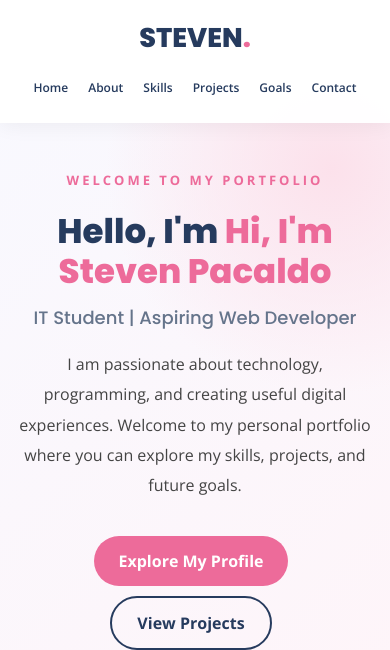
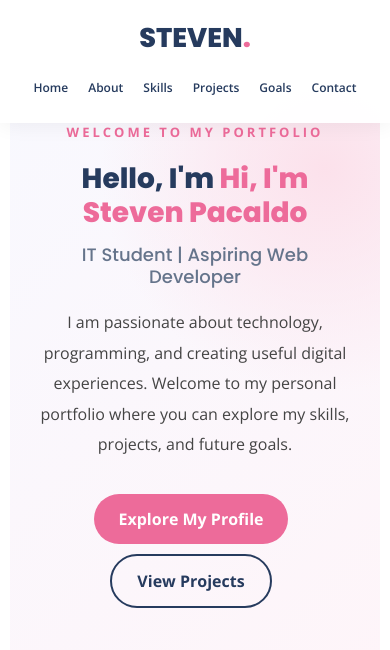
Before and after one commit to stevenpacaldo44-crypto/pacaldo-project-1, a plain HTML site: page index.html in a window 390 px wide. Shown: the top 650 px of the page. Drawn offline with nearby package versions, Linux system fonts and the light colour scheme.

Commit message:
Fix responsive layout for mobile

```diff
--- a/styles/style.css
+++ b/styles/style.css
@@ -437,4 +437,24 @@ a {
     :root {
   --primary: #0ea5e9;
 }
+
+@media (max-width: 768px) {
+  body {
+    padding: 0 10px;
+  }
+  .hero {
+    padding: 40px 15px;
+    text-align: center;
+  }
+  .hero h1 {
+    font-size: 28px;
+  }
+  section {
+    padding: 30px 10px;
+  }
+  .card-container {
+    flex-direction: column;
+    align-items: center;
+  }
 }
+}
```
